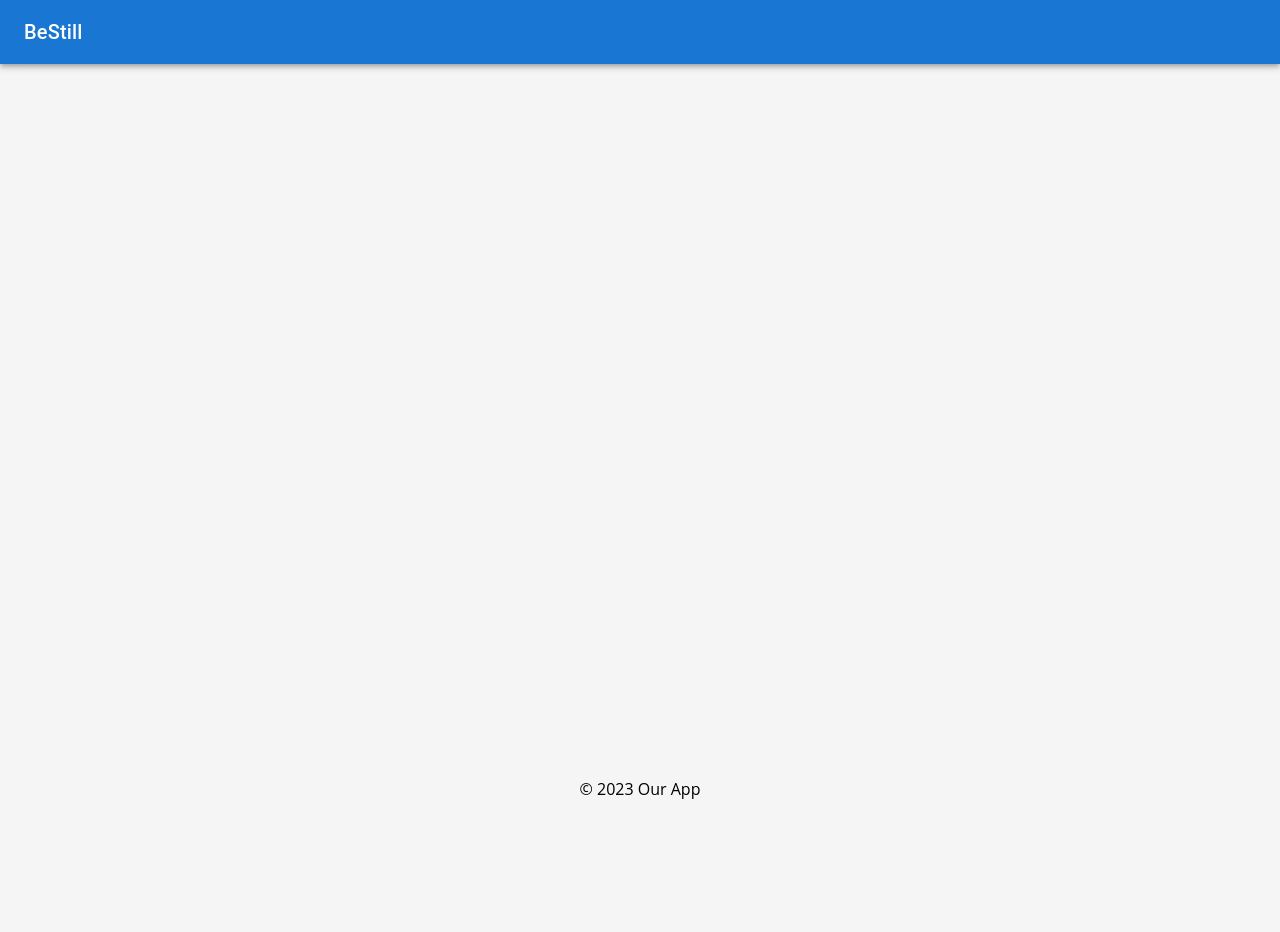
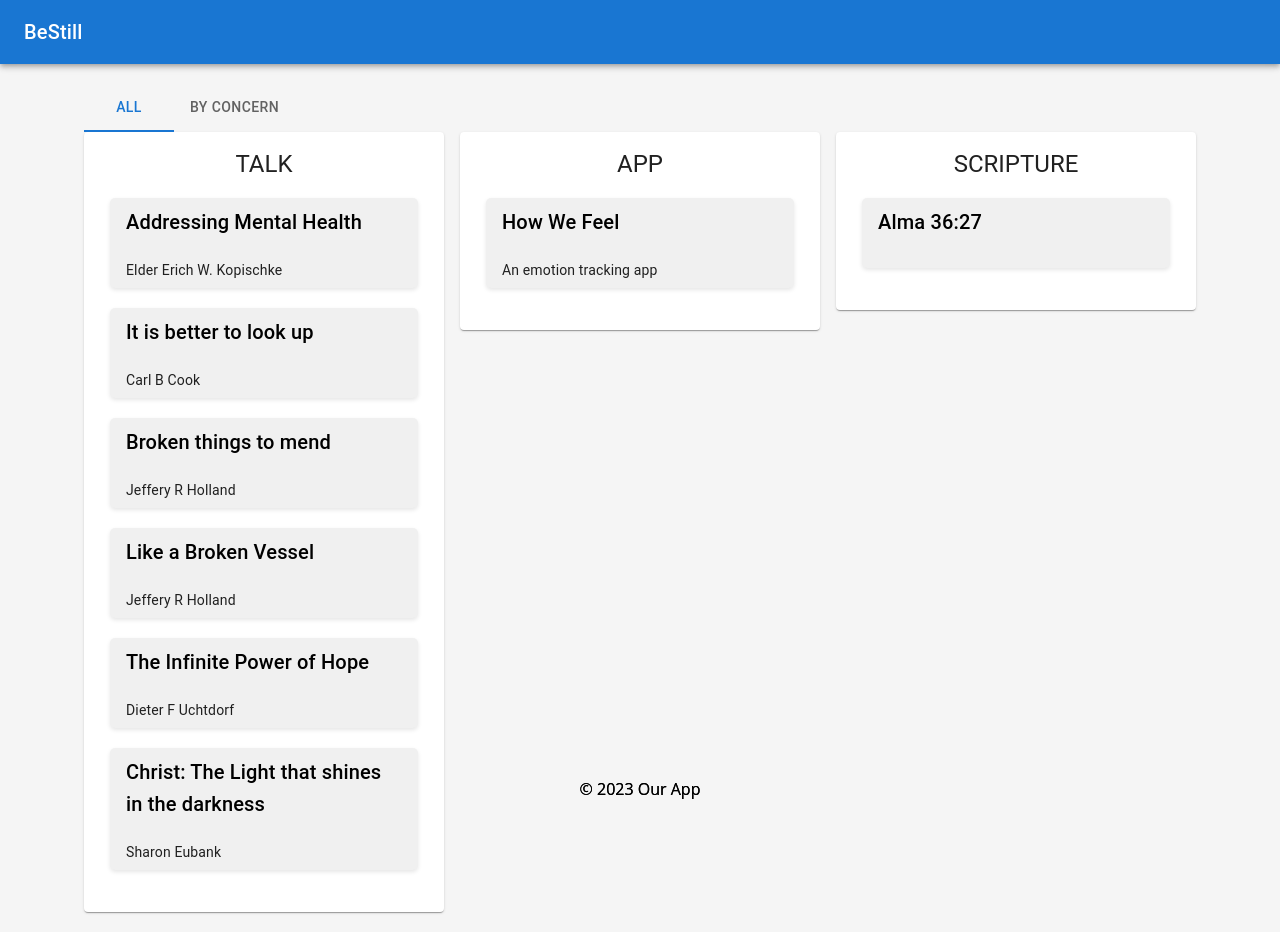
Before and after one commit to plessem/BeStillApp, a React (Create React App) app: page /resources in a window 1280 px wide. Before the commit the page ends 800 px from the top, so only its background shows below. Built offline with nearby package versions, Linux system fonts and the light colour scheme.

Commit message:
bestill: functioning sorting by concern and type

```diff
--- a/src/App.js
+++ b/src/App.js
@@ -11,6 +11,7 @@ import Container from "@mui/material/Container";
 import EmotionTracker from "./EmotionTracker";
 import HotlinesPage from "./Hotlines";
 import MeetingMain from "./Meeting/MeetingMain";
+import ResourcesMain from "./Resources/ResourcesMain";
 import React from "react";
 import Toolbar from "@mui/material/Toolbar";
 import Typography from "@mui/material/Typography";
@@ -78,7 +79,9 @@ const HomePage = () => {
                     <Typography variant="body2">
                       Want to learn more about our services? Click below.
                     </Typography>
-                    <Button variant="contained">Learn More</Button>
+                    <Link to="/resources">
+                      <Button variant="contained">Learn More</Button>
+                    </Link>{" "}
                   </CardContent>
                 </Card>
               </Container>
@@ -88,6 +91,7 @@ const HomePage = () => {
           <Route path="/hotlines" element={<HotlinesPage />} />
           <Route path="/track-emotions" element={<EmotionTracker />} />
           <Route path="/schedule" element={<MeetingMain />} />
+          <Route path="/resources" element={<ResourcesMain />} />
         </Routes>
       </Router>
       <Box className="app-footer" component="footer">
--- a/src/Resources/ResourcesMain.js
+++ b/src/Resources/ResourcesMain.js
@@ -1,33 +1,111 @@
 import React, { useState } from "react";
-import { Box, Typography, Tab, Tabs, List, ListItem } from "@material-ui/core";
 import {
-  ExpansionPanel,
-  ExpansionPanelSummary,
-  ExpansionPanelDetails,
-} from "@material-ui/core";
-import ExpandMoreIcon from "@material-ui/icons/ExpandMore";
+  Accordion,
+  AccordionSummary,
+  AccordionDetails,
+  Box,
+  Typography,
+  Tab,
+  Tabs,
+  List,
+  ListItem,
+  Container,
+  Grid,
+  Card,
+  CardContent,
+} from "@mui/material/";
+import ExpandMoreIcon from "@mui/icons-material/ExpandMore";
 
 const ResourcesMain = () => {
-  // Placeholder resources. Replace these with your actual resources.
   const resources = [
-    "Resource 1",
-    "Resource 2",
-    "Resource 3",
-    "Resource 4",
-    "Resource 5",
+    {
+      name: "Addressing Mental Health",
+      type: "talk",
+      concerns: ["depression", "anxiety", "companion has mental illness"],
+      author: "Elder Erich W. Kopischke",
+      link: "https://www.churchofjesuschrist.org/study/general-conference/2021/10/25kopischke?lang=eng",
+    },
+    {
+      name: "How We Feel",
+      type: "app",
+      concerns: ["practice healthy habits"],
+      author: "An emotion tracking app",
+      link: "https://howwefeel.org/",
+    },
+    {
+      name: "It is better to look up",
+      type: "talk",
+      concerns: ["lonliness", "faith crises"],
+      author: "Carl B Cook",
+      link: "https://www.churchofjesuschrist.org/study/general-conference/2011/10/it-is-better-to-look-up?lang=eng",
+    },
+    {
+      name: "Broken things to mend",
+      type: "talk",
+      concerns: ["depression", "anxiety"],
+      author: "Jeffery R Holland",
+      link: "https://www.churchofjesuschrist.org/study/general-conference/2006/04/broken-things-to-mend?lang=eng",
+    },
+    {
+      name: "Like a Broken Vessel",
+      type: "talk",
+      concerns: ["depression", "anxiety", "companion has mental illness"],
+      author: "Jeffery R Holland",
+      link: "https://www.churchofjesuschrist.org/study/general-conference/2013/10/like-a-broken-vessel?lang=eng",
+    },
+    {
+      name: "The Infinite Power of Hope",
+      type: "talk",
+      concerns: ["faith crises", "depression", "anxiety"],
+      author: "Dieter F Uchtdorf",
+      link: "https://www.churchofjesuschrist.org/study/general-conference/2008/10/the-infinite-power-of-hope?lang=eng",
+    },
+    {
+      name: "Christ: The Light that shines in the darkness",
+      type: "talk",
+      concerns: ["faith crises", "depression", "anxiety"],
+      author: "Sharon Eubank",
+      link: "https://www.churchofjesuschrist.org/study/general-conference/2019/04/42eubank?lang=eng",
+    },
+    {
+      name: "Alma 36:27",
+      type: "scripture",
+      concerns: ["need comfort"],
+      link: "https://www.churchofjesuschrist.org/study/general-conference/2016/04/the-healing-power-of-christ?lang=eng",
+    },
   ];
 
   const concerns = [
     "homesickness",
     "lonliness",
     "contention with companion",
-    "companion with mental heatlh challenges",
+    "companion has mental illness",
     "faith crises",
     "depression",
     "anxiety",
     "panic attacks",
-    "burn out",
+    "practice healthy habits",
+    "need comfort",
   ];
+
+  function getResourcesByConcern(concern) {
+    return resources.filter((resource) => resource.concerns.includes(concern));
+  }
+
+  function groupResourcesByType(resources) {
+    return resources.reduce((groups, resource) => {
+      const group = (groups[resource.type] = groups[resource.type] || []);
+      group.push(resource);
+      return groups;
+    }, {});
+  }
+
+  function toTitleCase(str) {
+    return str
+      .split(" ")
+      .map((word) => word.charAt(0).toUpperCase() + word.slice(1))
+      .join(" ");
+  }
 
   const [selectedTab, setSelectedTab] = useState(0);
 
@@ -36,42 +114,109 @@ const ResourcesMain = () => {
   };
 
   return (
+    <Container>
       <Box className="app">
-      <Box className="app-header">
-        <Typography variant="h6">Emotion Tracker</Typography>
-      </Box>
+        <Box className="app-header"></Box>
         <Box className="app-main">
+          <Grid container direction="column" alignItems="flex-start">
+            <Grid item>
               <Tabs value={selectedTab} onChange={handleTabChange}>
                 <Tab label="All" />
                 <Tab label="By Concern" />
               </Tabs>
+            </Grid>
+            <Grid item>
               {selectedTab === 0 && (
+                <Grid container spacing={2}>
+                  {Object.entries(groupResourcesByType(resources)).map(
+                    ([type, resources], index) => (
+                      <Grid item xs={4} key={index}>
+                        <Card>
+                          <CardContent>
+                            <Typography variant="h5" component="div">
+                              {type.toUpperCase()}
+                            </Typography>
                             <List>
-            {resources.sort().map((resource) => (
-              <ListItem>{resource}</ListItem>
+                              {resources.map((resource, index) => (
+                                <ListItem key={index}>
+                                  <div>
+                                    <a
+                                      href={resource.link}
+                                      target="_blank"
+                                      rel="noopener noreferrer"
+                                      style={{
+                                        color: "black",
+                                        textDecoration: "none",
+                                      }}
+                                    >
+                                      <Typography variant="h6">
+                                        {resource.name}
+                                      </Typography>
+                                    </a>
+                                    <br />
+                                    {resource.author && (
+                                      <Typography variant="body2">
+                                        {resource.author}
+                                      </Typography>
+                                    )}
+                                  </div>
+                                </ListItem>
                               ))}
                             </List>
+                          </CardContent>
+                        </Card>
+                      </Grid>
+                    )
                   )}
+                </Grid>
+              )}
+
               {selectedTab === 1 && (
-  concerns.map((concern) => (
-    <ExpansionPanel>
-      <ExpansionPanelSummary expandIcon={<ExpandMoreIcon />}>
-        <Typography>{concern}</Typography>
-      </ExpansionPanelSummary>
-      <ExpansionPanelDetails>
+                <Grid container spacing={2}>
+                  <Grid item xs={6}>
+                    {concerns.slice(0, concerns.length / 2).map((concern) => (
+                      <Accordion>
+                        <AccordionSummary expandIcon={<ExpandMoreIcon />}>
+                          <Typography variant="h6" align="left">
+                            {toTitleCase(concern)}
+                          </Typography>{" "}
+                        </AccordionSummary>
+                        <AccordionDetails>
                           <List>
-          {/* Replace "Resource 1", "Resource 2", etc. with the actual resources for this concern */}
-          <ListItem>Resource 1</ListItem>
-          <ListItem>Resource 2</ListItem>
-          {/* ... */}
+                            {getResourcesByConcern(concern).map((resource) => (
+                              <ListItem>{toTitleCase(resource.name)}</ListItem>
+                            ))}
                           </List>
-      </ExpansionPanelDetails>
-    </ExpansionPanel>
-  ))
+                        </AccordionDetails>
+                      </Accordion>
+                    ))}
+                  </Grid>
+                  <Grid item xs={6}>
+                    {concerns.slice(concerns.length / 2).map((concern) => (
+                      <Accordion>
+                        <AccordionSummary expandIcon={<ExpandMoreIcon />}>
+                          <Typography variant="h6" align="left">
+                            {toTitleCase(concern)}
+                          </Typography>{" "}
+                        </AccordionSummary>
+                        <AccordionDetails>
+                          <List>
+                            {getResourcesByConcern(concern).map((resource) => (
+                              <ListItem>{toTitleCase(resource.name)}</ListItem>
+                            ))}
+                          </List>
+                        </AccordionDetails>
+                      </Accordion>
+                    ))}
+                  </Grid>
+                </Grid>
               )}
+            </Grid>
+          </Grid>
         </Box>
         <Box className="app-footer">© 2023 Our App</Box>
       </Box>
+    </Container>
   );
 };
 
```
Also changed, not shown: 1 other file (tests, documents, lock files or other folders). Lines whose indentation alone changed are shown as unchanged.
